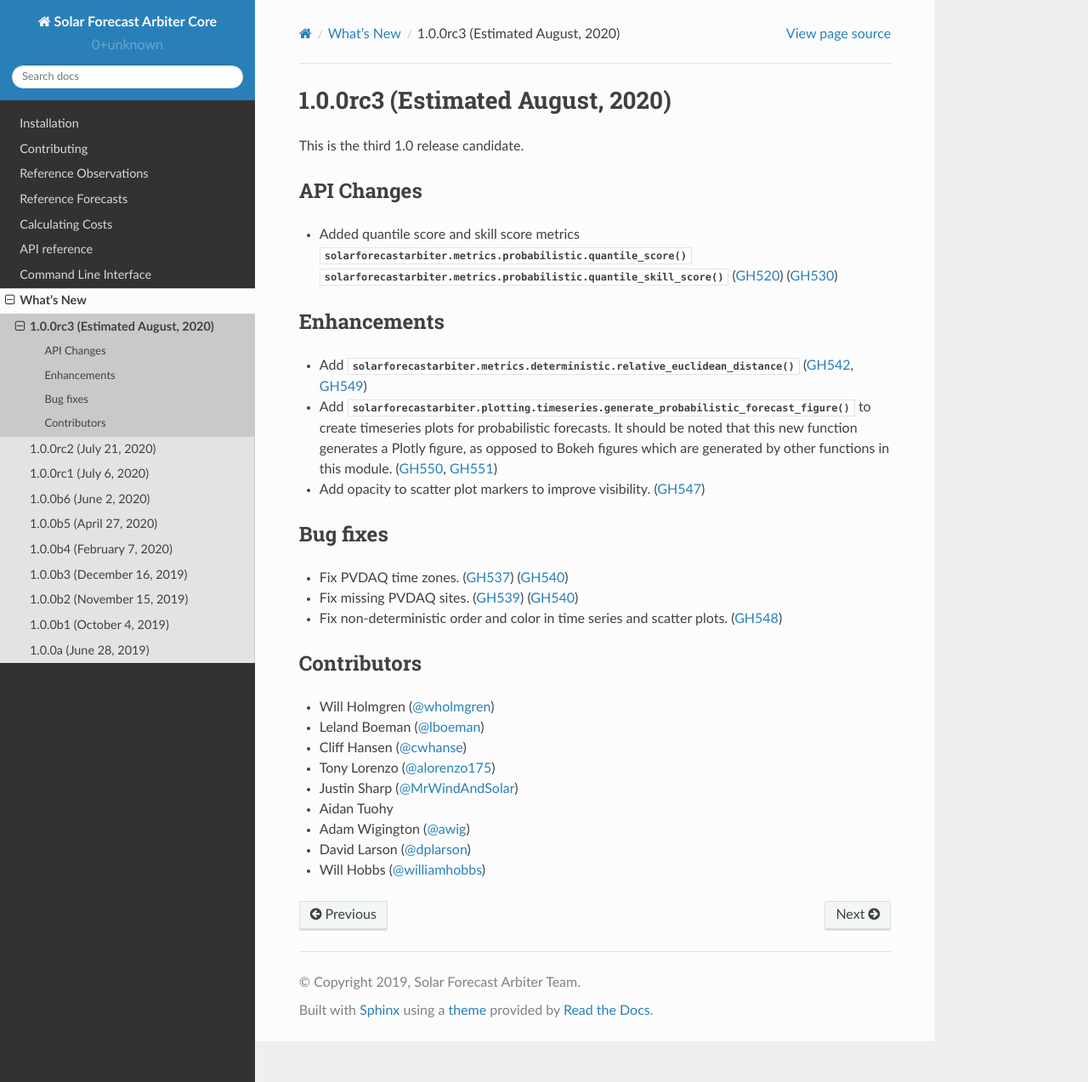
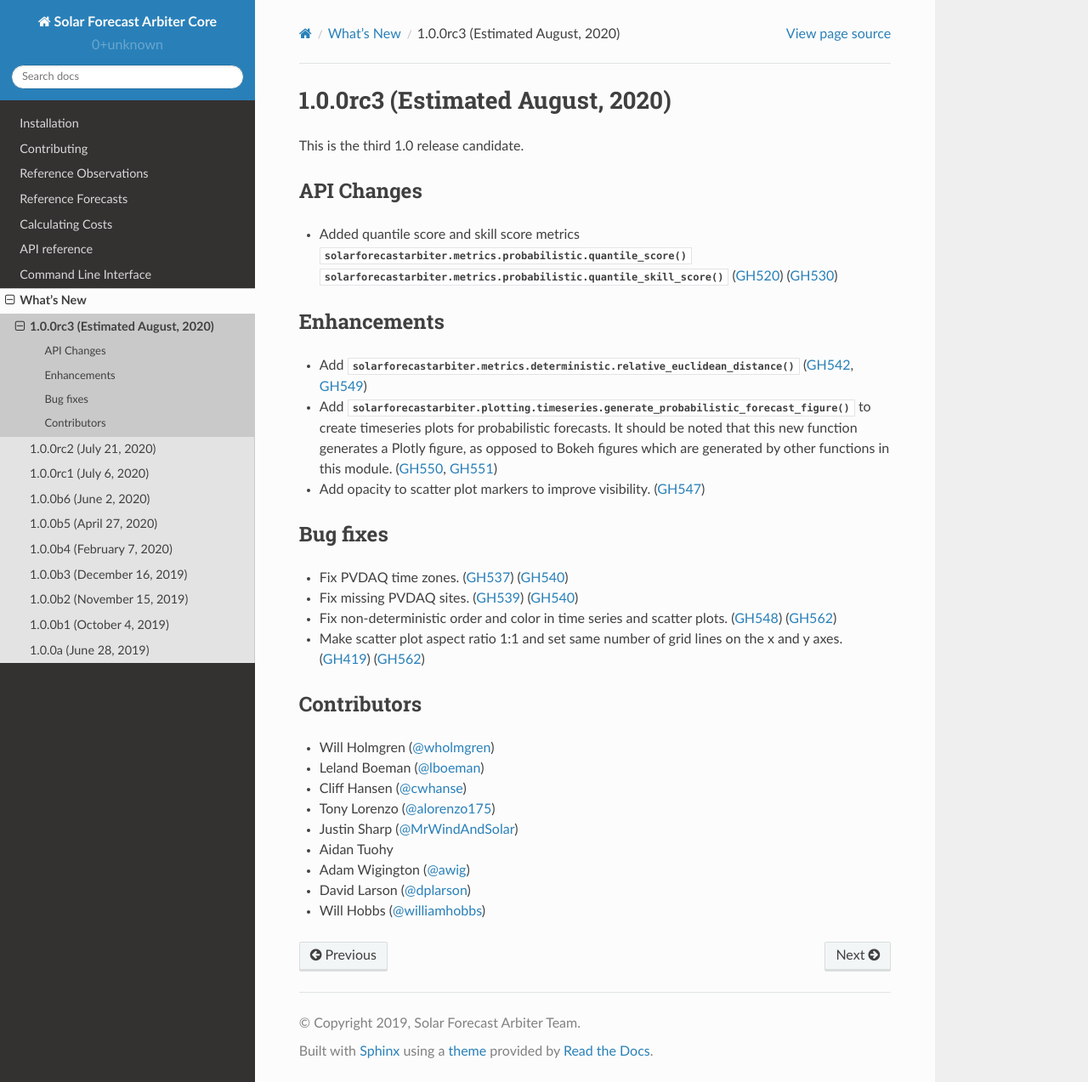
Before and after one commit to SolarArbiter/solarforecastarbiter-core, a Sphinx documentation site: the page built from docs/source/whatsnew/1.0.0rc3.rst, in a window 1280 px wide and 1273 px high. Shown: the whole window at 85% size. Built offline with Sphinx 7.4.7 and the Read the Docs theme 2.0.0, drawn with Linux system fonts in a browser that asks for light colours.

Commit message:
scatter plot 1:1 aspect ratio, same grid lines

```diff
--- a/docs/source/whatsnew/1.0.0rc3.rst
+++ b/docs/source/whatsnew/1.0.0rc3.rst
@@ -30,7 +30,10 @@
 ~~~~~~~~~
 * Fix PVDAQ time zones. (:issue:`537`) (:pull:`540`)
 * Fix missing PVDAQ sites. (:issue:`539`) (:pull:`540`)
-* Fix non-deterministic order and color in time series and scatter plots. (:issue:`548`)
+* Fix non-deterministic order and color in time series and scatter plots.
+  (:issue:`548`) (:pull:`562`)
+* Make scatter plot aspect ratio 1:1 and set same number of grid lines on
+  the x and y axes. (:issue:`419`) (:pull:`562`)
 
 Contributors
 ~~~~~~~~~~~~
```
Also changed, not shown: 1 other file.
